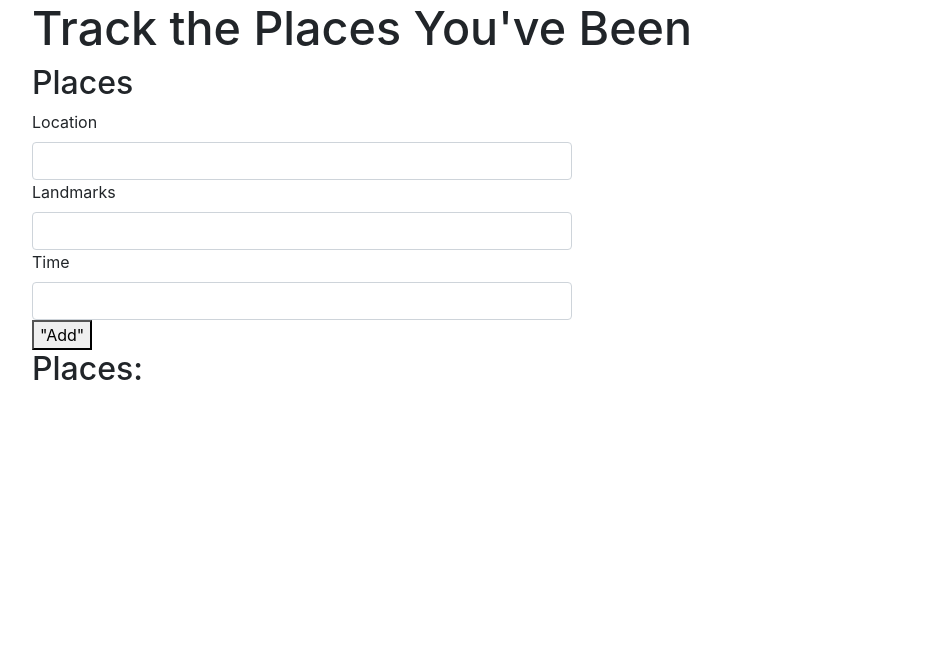
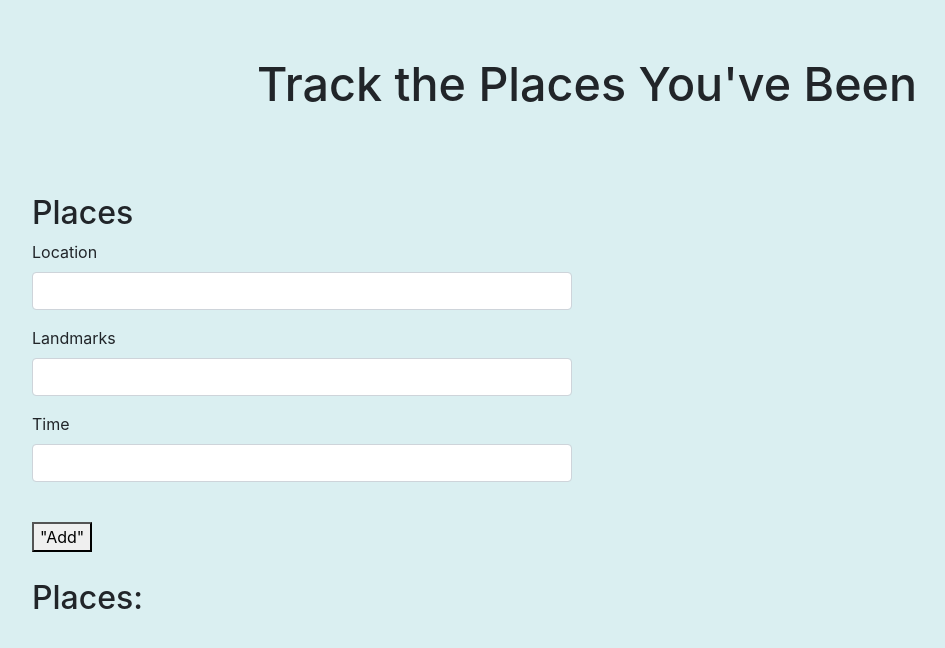
Before and after one commit to cjrhone/places-youve-been, a plain HTML site: page index.html in a window 1280 px wide. Shown: the whole page, without its empty margins (53-998 px from the left). Drawn offline with Linux system fonts and the light colour scheme.

Commit message:
Add background color and fade in results

```diff
--- a/css/styles.css
+++ b/css/styles.css
@@ -1,5 +1,9 @@
 h1 {
   font-size: 35pt;
+}
+
+body {
+  background-color: #DAEFF1;
 }
 
 #show-location {
@@ -10,6 +14,15 @@ h1 {
   cursor: pointer;
   color: red;
 }
-.testPlace {
+.testPlace:hover {
   text-decoration: underline;
 }
+
+.container h1 {
+  margin: 5%;
+  text-align: center;
+}
+
+h2 {
+  margin-top: 5%;
+}
--- a/index.html
+++ b/index.html
@@ -18,13 +18,17 @@
               <div class="form-group">
                 <label for="location">Location</label>
                 <input type="text" class="form-control" id="newLocation">
+              </div>
 
+              <div class="form-group">
                 <label for="landmarks">Landmarks</label>
                 <input type="text" class="form-control" id="newLandmarks">
-
+              </div>
+              <div class="form-group">
                 <label for="time">Time</label>
                 <input type="text" class="form-control" id="newTime">
-
+              </div>
+              <br>
               <button type="submit" class="btn-btn-primary">"Add"</button>
             </form>
 
--- a/js/scripts.js
+++ b/js/scripts.js
@@ -18,7 +18,6 @@ $(document).ready(function() {
 
 
 
-
   var inputtedLocation = $("input#newLocation").val();
   var inputtedLandmarks = $("input#newLandmarks").val();
   var inputtedTime = $("input#newTime").val();
@@ -27,7 +26,7 @@ $(document).ready(function() {
   $("ul#places").append("<li><span class='testPlace'>" + newPlace.allInfo() + "</span></li>")
 
   $(".testPlace").last().click(function() {
-  $("#show-location").show();
+  $("#show-location").fadeIn();
   $("#show-location h2").text(newPlace.location);
   $(".location").text(newPlace.location);
   $(".landmarks").text(newPlace.landmarks);
```
